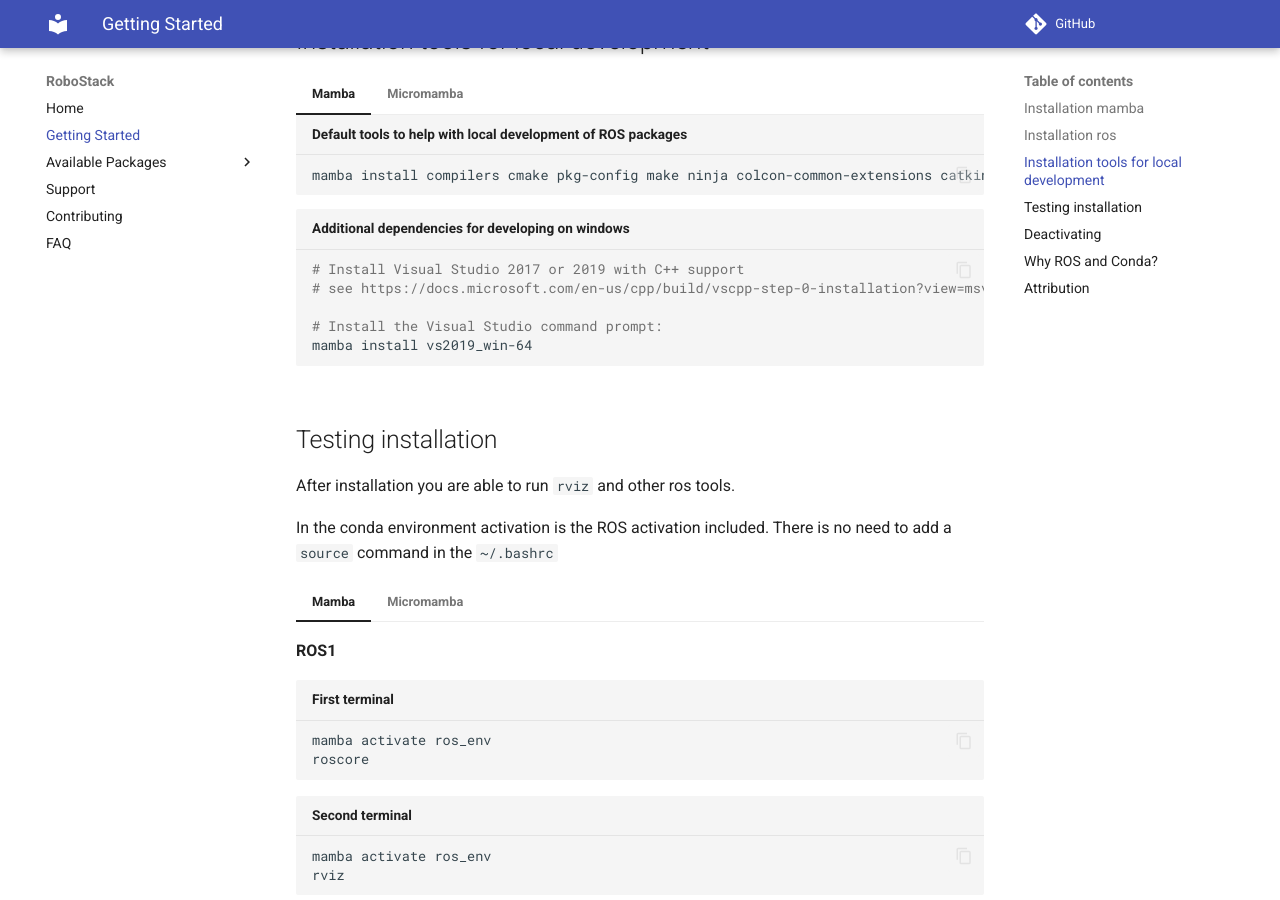
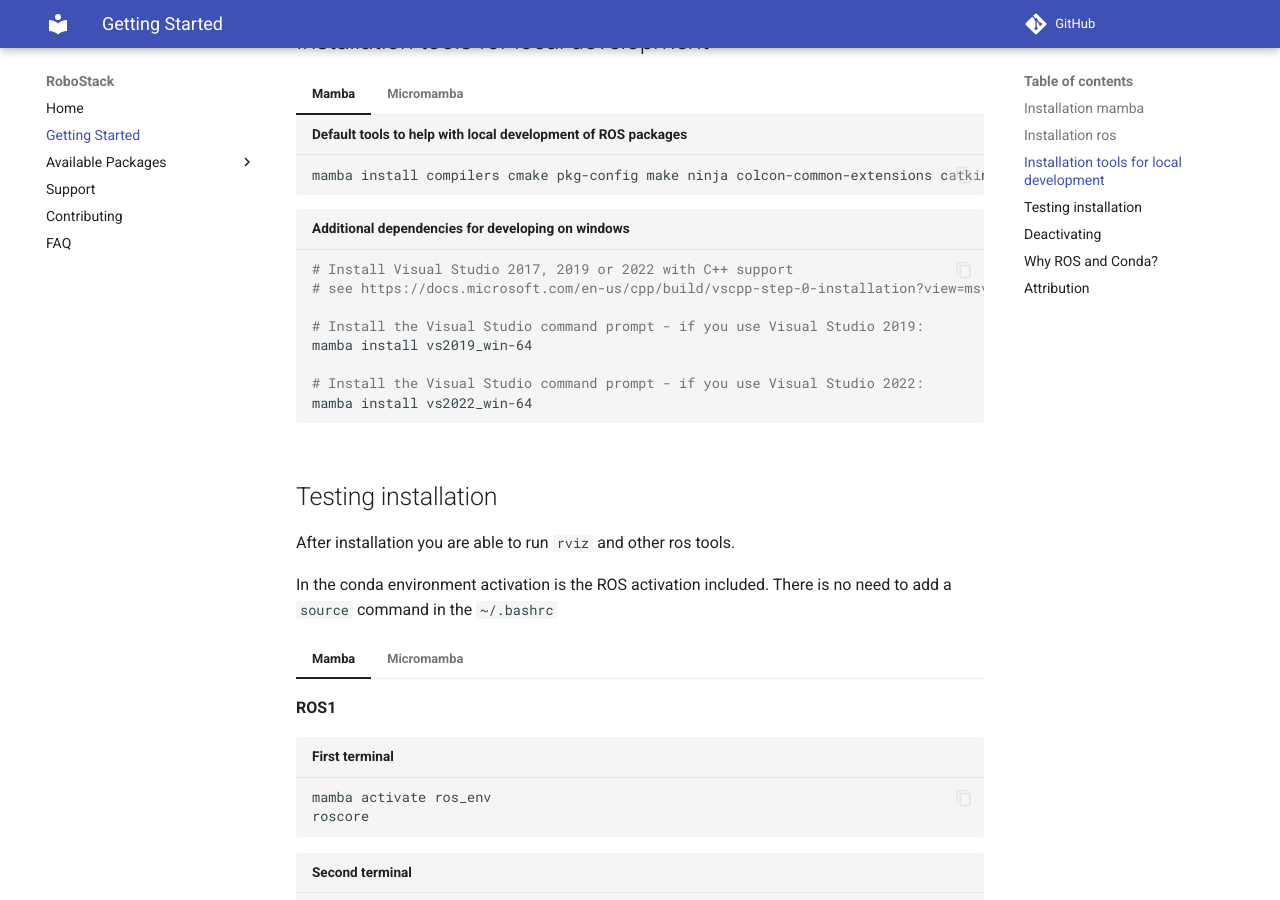
Before and after one commit to RoboStack/robostack.github.io, an MkDocs documentation site: the page built from docs/GettingStarted.md, in a window 1280 px wide and 900 px high, scrolled down 1505 px. Built offline with MkDocs 1.6.1 and Material for MkDocs 9.7.7, drawn with Linux system fonts in a browser that asks for light colours; comment, search, counter and statistics services are not loaded.

Commit message:
VS2019/2022

````diff
--- a/docs/GettingStarted.md
+++ b/docs/GettingStarted.md
@@ -73,11 +73,14 @@
     ```
 
     ```bash title="Additional dependencies for developing on windows"
-    # Install Visual Studio 2017 or 2019 with C++ support
+    # Install Visual Studio 2017, 2019 or 2022 with C++ support
     # see https://docs.microsoft.com/en-us/cpp/build/vscpp-step-0-installation?view=msvc-160
 
-    # Install the Visual Studio command prompt:
+    # Install the Visual Studio command prompt - if you use Visual Studio 2019:
     mamba install vs2019_win-64
+
+    # Install the Visual Studio command prompt - if you use Visual Studio 2022:
+    mamba install vs2022_win-64
     ```
 
 === "Micromamba"
@@ -90,8 +93,11 @@
     # Install Visual Studio 2017 or 2019 with C++ support
     # see https://docs.microsoft.com/en-us/cpp/build/vscpp-step-0-installation?view=msvc-160
 
-    # Install the Visual Studio command prompt:
-    micromamba install -c conda-forge vs2019_win-64
+    # Install the Visual Studio command prompt - if you use Visual Studio 2019:
+    micromamba install vs2019_win-64
+
+    # Install the Visual Studio command prompt - if you use Visual Studio 2022:
+    micromamba install vs2022_win-64
     ```
 
 
````
